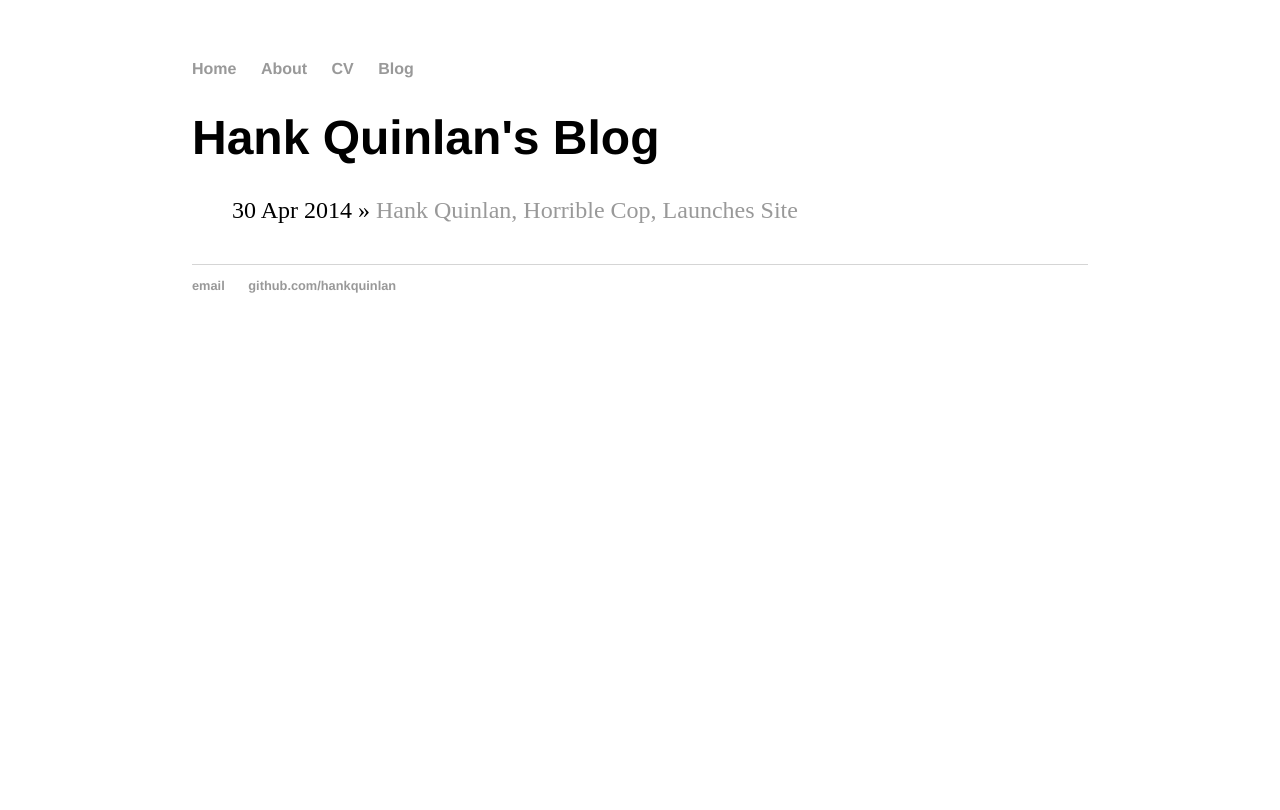
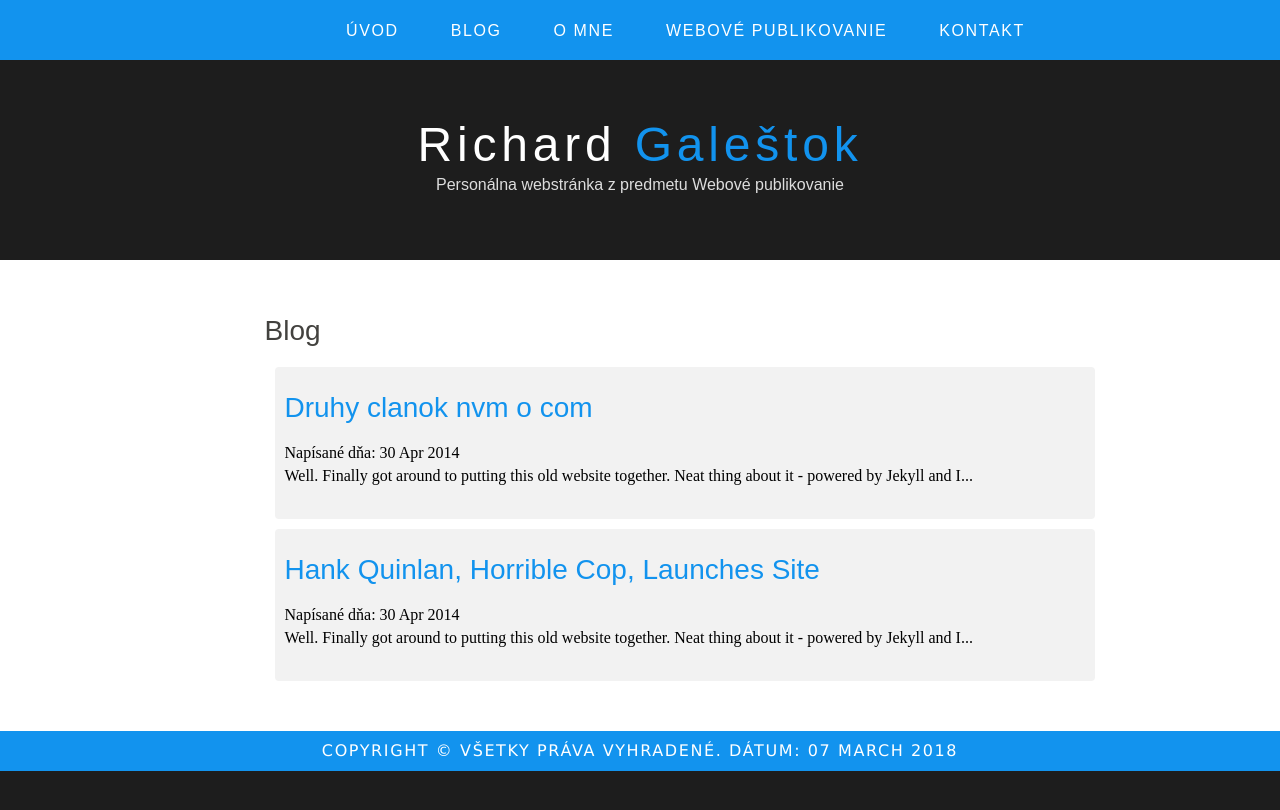
Before and after one commit to richardgalestok/richardgalestok.github.io, a Jekyll site: the page built from blog/index.html, in a window 1280 px wide. Shown: the top 810 px of the page. Built offline with Jekyll 4.4.1, drawn with Linux system fonts in a browser that asks for light colours.

Commit message:
pridane premenne, filtre, datovy subor, plugin sitemap

```diff
--- a/_config.yml
+++ b/_config.yml
@@ -1,3 +1,11 @@
-name: Hank Quinlan, Horrible Cop
+name: Richard
+surname: Galeštok
 markdown: kramdown
 permalink: /blog/:year/:month/:day/:title
+email: "richardgalestok@gmail.com"
+github: "https://github.com/richardgalestok"
+facebook: "https://www.facebook.com/riso.gali"
+popis: "Personálna webstránka z predmetu Webové publikovanie"
+url: "http://127.0.0.1:4000"
+plugins:
+  - jekyll-sitemap
--- /dev/null
+++ b/_data/predmety.csv
@@ -0,0 +1,5 @@
+meno,stranka
+Webové Publikovanie,https://wiki.fiit.stuba.sk/study/bc/info/wp/2017-18/
+Princípy Informačných Systémov,http://labss2.fiit.stuba.sk/pis/
+Princípy Informačnej Bezpečnosti,http://www2.fiit.stuba.sk/~lhudec/PIS/pis.htm
+Spoločenské Súvislosti Informatiky a Informačných Technológií,http://moodle.fiit.stuba.sk/moodle/course/view.php?id=117
--- a/_layouts/default.html
+++ b/_layouts/default.html
@@ -1,30 +1,41 @@
-<!DOCTYPE html>
+<!DOCTYPE HTML>
 <html>
+
 <head>
   <title>{{ page.title }}</title>
-			<!-- link to main stylesheet -->
-			<link rel="stylesheet" type="text/css" href="/css/main.css">
-			{% include analytics.html %}
+  <meta name="description" content="website description" />
+  <meta name="keywords" content="website keywords, website keywords" />
+  <meta http-equiv="content-type" content="text/html; charset=utf-8" />
+  <link rel="stylesheet" type="text/css" href="/css/main.css" title="style" />
 </head>
+
 <body>
-			<nav>
-	    		<ul>
-	        		<li><a href="/">Home</a></li>
-		        	<li><a href="/about">About</a></li>
-	        		<li><a href="/cv">CV</a></li>
+  <div id="main">
+        <div id="menubar">
+        <ul id="menu">
+          <li><a href="/index.html">Úvod</a></li>
           <li><a href="/blog">Blog</a></li>
+          <li><a href="/omne">O mne</a></li>
+          <li><a href="/wp">Webové publikovanie</a></li>
+          <li><a href="/kontakt">Kontakt</a></li>
         </ul>
-			</nav>
-			<div class="container">
-
+      </div>
+    <div id="header">
+      <div id="logo" align="center">
+        <div id="logo_text">
+          <h1><a href="index.html">{{ site.name }} <span class="logo_colour">{{ site.surname }}</span></a></h1>
+          <h2>Personálna webstránka z predmetu Webové publikovanie</h2>
+        </div>
+      </div>
+    </div>
+    <div id="site_bg">
+    <div id="site_content">
  {{ content }}
-
-			</div><!-- /.container -->
-			<footer>
-	    		<ul>
-	        		<li><a href="mailto:hankquinlanhub@gmail.com">email</a></li>
-	        		<li><a href="https://github.com/hankquinlan">github.com/hankquinlan</a></li>
-				</ul>
-			</footer>
+    </div>
+    </div>
+    <div id="footer">
+      Copyright &copy; Všetky práva vyhradené. Dátum: {{ site.time | date_to_long_string }}
+    </div>
+  </div>
 </body>
 </html>
--- /dev/null
+++ b/_posts/2014-04-30-nieco-druhe.md
@@ -0,0 +1,7 @@
+---
+layout: post
+title: "Druhy clanok nvm o com"
+date: 2014-04-30
+---
+
+Well. Finally got around to putting this old website together. Neat thing about it - powered by [Jekyll](http://jekyllrb.com) and I can use Markdown to author my posts. It actually is a lot easier than I thought it was going to be.
--- a/blog/index.html
+++ b/blog/index.html
@@ -1,11 +1,19 @@
 ---
 layout: default
-title: Hank Quinlan's Blog
+title: Blog
 ---
+<div class="blurb">
 	<h1>{{ page.title }}</h1>
-	<ul class="posts">
+
 
 	  {% for post in site.posts %}
-	    <li><span>{{ post.date | date_to_string }}</span> » <a href="{{ post.url }}" title="{{ post.title }}">{{ post.title }}</a></li>
+    <ul class="article-separator">
+          <h2><a href="{{ post.url }}" title="{{ post.title }}">{{ post.title }}</a></h2>
+        <span>Napísané dňa: {{ post.date | date_to_string }}</span>
+        <p>{{ post.content | strip_html | truncatewords: 20 }}</p>
+        	</ul>
 	  {% endfor %}
-	</ul>
+
+
+
+  </div>
--- a/css/main.css
+++ b/css/main.css
@@ -1,43 +1,250 @@
-body {
-    margin: 60px auto;
-    width: 70%;
-}
-nav ul, footer ul {
-    font-family:'Helvetica', 'Arial', 'Sans-Serif';
-    padding: 0px;
-    list-style: none;
-    font-weight: bold;
-}
-nav ul li, footer ul li {
-    display: inline;
-    margin-right: 20px;
-}
-a {
-    text-decoration: none;
-    color: #999;
-}
-a:hover {
-    text-decoration: underline;
-}
-h1 {
-    font-size: 3em;
-    font-family:'Helvetica', 'Arial', 'Sans-Serif';
-}
-p {
-    font-size: 1.5em;
-    line-height: 1.4em;
-    color: #333;
-}
-footer {
-    border-top: 1px solid #d5d5d5;
-    font-size: .8em;
-}
+html
+{ height: 100%;}
 
-ul.posts {
-    margin: 20px auto 40px;
-    font-size: 1.5em;
-}
+*
+{ margin: 0;
+  padding: 0;}
 
-ul.posts li {
-    list-style: none;
-}
+body
+{ background-color:#1D1D1D}
+
+p
+{ padding: 0 0 20px 0;
+  line-height: 1.7em;}
+
+img
+{ border: 0;}
+
+h1, h2, h3, h4, h5, h6
+{ font: normal 175% 'century gothic', arial, sans-serif;
+  color: #43423F;
+  margin: 0 0 15px 0;
+  padding: 15px 0 5px 0;}
+
+h2
+{ font: normal 175% 'century gothic', arial, sans-serif;
+  color: #1293EE;}
+
+h4, h5, h6
+{ margin: 0;
+  padding: 0 0 5px 0;
+  font: normal 120% arial, sans-serif;
+  color: #1293EE;}
+
+h5, h6
+{ font: italic 95% arial, sans-serif;
+  padding: 0 0 15px 0;
+  color: #000;}
+
+h6
+{ color: #362C20;}
+
+a, a:hover
+{ outline: none;
+  text-decoration: underline;
+  color: #FD5BFF;}
+
+a:hover
+{ text-decoration: none;}
+
+.left
+{ float: left;
+  width: auto;
+  margin-right: 10px;}
+
+.right
+{ float: right;
+  width: auto;
+  margin-left: 10px;}
+
+.center
+{ display: block;
+  text-align: center;
+  margin: 20px auto;}
+
+blockquote
+{ margin: 20px 0;
+  padding: 10px 20px 0 20px;
+  border: 1px solid #E5E5DB;
+  background: #FFF;}
+
+ul
+{ margin: 2px 0 22px 17px;}
+
+ul li
+{ list-style-type: circle;
+  margin: 0 0 6px 0;
+  padding: 0 0 4px 5px;}
+
+ol
+{ margin: 8px 0 22px 20px;}
+
+ol li
+{ margin: 0 0 11px 0;}
+
+#main, #logo, #menubar, #site_content, #footer
+{ margin-left: auto;
+  margin-right: auto;}
+
+#header
+{ background-color: #1D1D1D;
+  height: 200px;}
+
+#logo
+{ width: 900px;
+  position: relative;
+  text-align:center;
+  height: 168px;}
+
+#logo #logo_text
+{
+  padding-top: 35px;
+  text-align:center;
+  left: 0;}
+
+#logo h1, #logo h2
+{ font: normal 300% 'century gothic', arial, sans-serif;
+  border-bottom: 0;
+  text-transform: none;
+  margin: 0;}
+
+#logo_text h1, #logo_text h1 a, #logo_text h1 a:hover
+{ padding: 22px 0 0 0;
+  color: #FFF;
+  letter-spacing: 0.1em;
+  text-decoration: none;}
+
+#logo_text h1 a .logo_colour
+{ color: #1293EE;}
+
+#logo_text h2
+{ font-size: 100%;
+  padding: 4px 0 0 0;
+  color: #DDD;}
+
+#menubar
+{ width: 100%;
+  height: 60px;
+  padding: 0 0 0 320px;
+  background: #1293EE;}
+
+ul#menu, ul#menu li
+{ float: left;
+  margin: 0;
+  padding: 0;}
+
+ul#menu li
+{ list-style: none;}
+
+ul#menu li a
+{ letter-spacing: 0.1em;
+  font: normal 100% arial, sans-serif;
+  display: block;
+
+  height: 32px;
+  padding: 22px 26px 6px 26px;
+  text-align: center;
+  color: #FFF;
+  text-transform: uppercase;
+  text-decoration: none;
+  background: transparent;}
+
+ul#menu li a:hover, ul#menu li.selected a, ul#menu li.selected a:hover
+{ color: #FFF;
+  background: #0D66A5;}
+
+#site_content
+{ width: 838px;
+  overflow: hidden;
+  margin: 0 auto 0 auto;
+  padding: 20px 24px 20px 37px;
+  background: #FFF;}
+
+#site_bg
+{ width: 100%;
+  overflow: hidden;
+  margin: 0 auto 0 auto;
+  padding: 20px 24px 20px 37px;
+  background: #FFF;}
+
+#content
+{ text-align: left;
+  width: 595px;
+  padding: 0;}
+
+#content ul
+{ margin: 2px 0 22px 0px;}
+
+#content ul li
+{ list-style-type: none;
+  background: url(bullet.png) no-repeat;
+  margin: 0 0 6px 0;
+  padding: 0 0 4px 25px;
+  line-height: 1.5em;}
+
+#footer
+{ width: 100%;
+  font: normal 100% 'lucida sans unicode', arial, sans-serif;
+  height: 15px;
+  padding: 10px 0 15px 0;
+  text-align: center;
+  background: #1293EE;
+  color: #FFF;
+  text-transform: uppercase;
+  letter-spacing: 0.1em;}
+
+#footer a
+{ color: #FFF;
+  text-decoration: none;}
+
+#footer a:hover
+{ color: #FFF;
+  text-decoration: underline;}
+
+.search
+{ color: #5D5D5D;
+  border: 1px solid #BBB;
+  width: 134px;
+  padding: 4px;
+  font: 100% arial, sans-serif;}
+
+#colours
+{ height: 0px;
+  text-align: right;
+  padding: 66px 16px 0px 300px;}
+
+.separator
+{ width: 100%;
+  height: 0;
+  border-top: 1px solid #D9D5CF;
+  border-bottom: 1px solid #FFF;
+  margin: 0 0 20px 0;}
+
+table
+{ margin: 10px 0 30px 0;}
+
+table tr th, table tr td
+{ background: #3B3B3B;
+  color: #FFF;
+  padding: 7px 4px;
+  text-align: left;}
+
+table tr td
+{ background: #F0EFE2;
+  color: #47433F;
+  border-top: 1px solid #FFF;}
+
+.article-separator
+{ width: 800px;
+  min-height:80px;
+  background-color: #f2f2f2;
+-webkit-border-radius: 4px;
+-moz-border-radius: 4px;
+border-radius: 4px;
+padding:10px;
+margin:10px;
+  }
+
+.article-separator a
+{ color: #1293EE;
+  text-decoration: none;}
```
Also changed, not shown: index.html (+4 -3 lines), kontakt/index.html (added, +49 -0 lines), omne/index.html (added, +164 -0 lines), wp/index.html (added, +26 -0 lines), images/me.png (added). Lines whose indentation alone changed are shown as unchanged.
